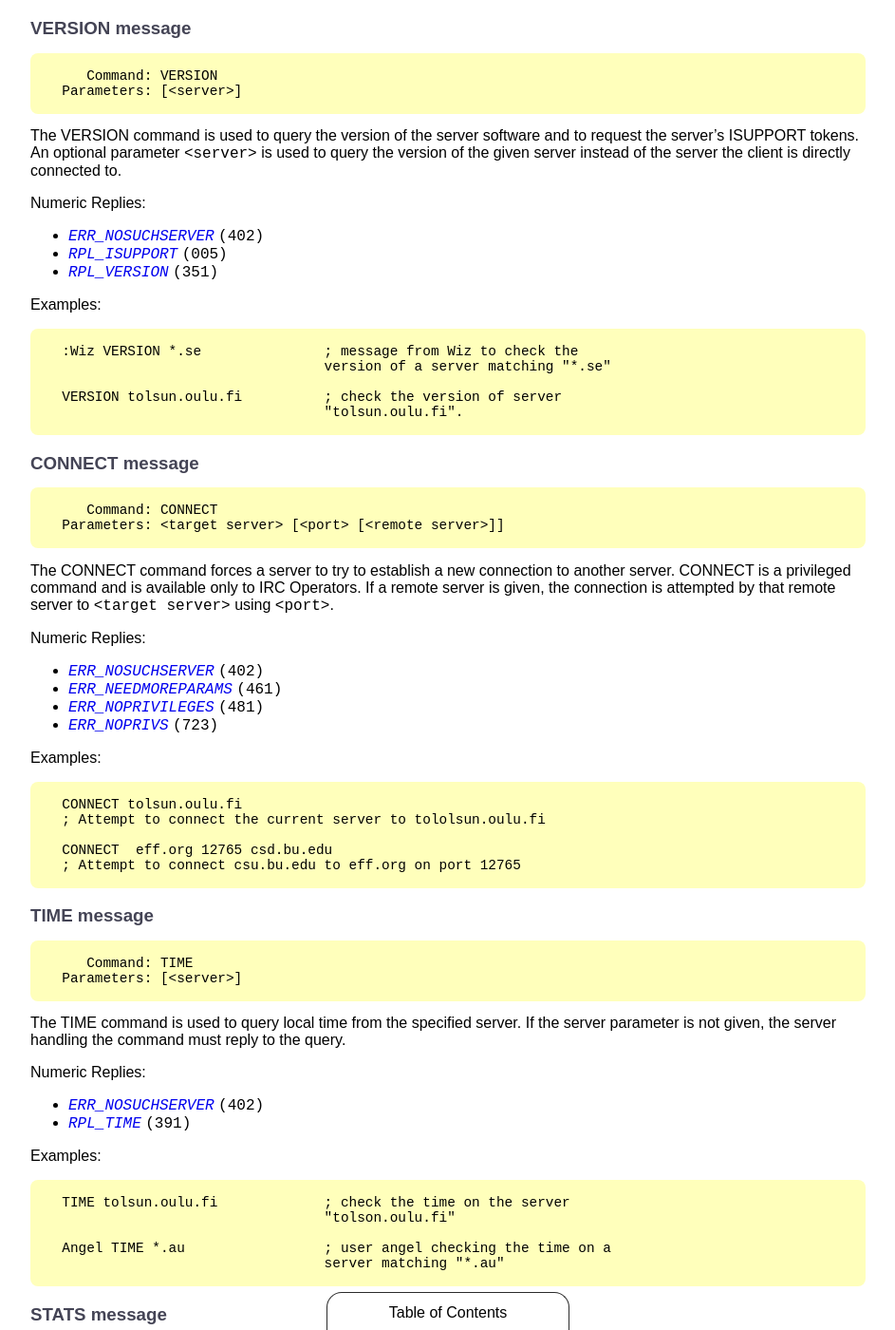
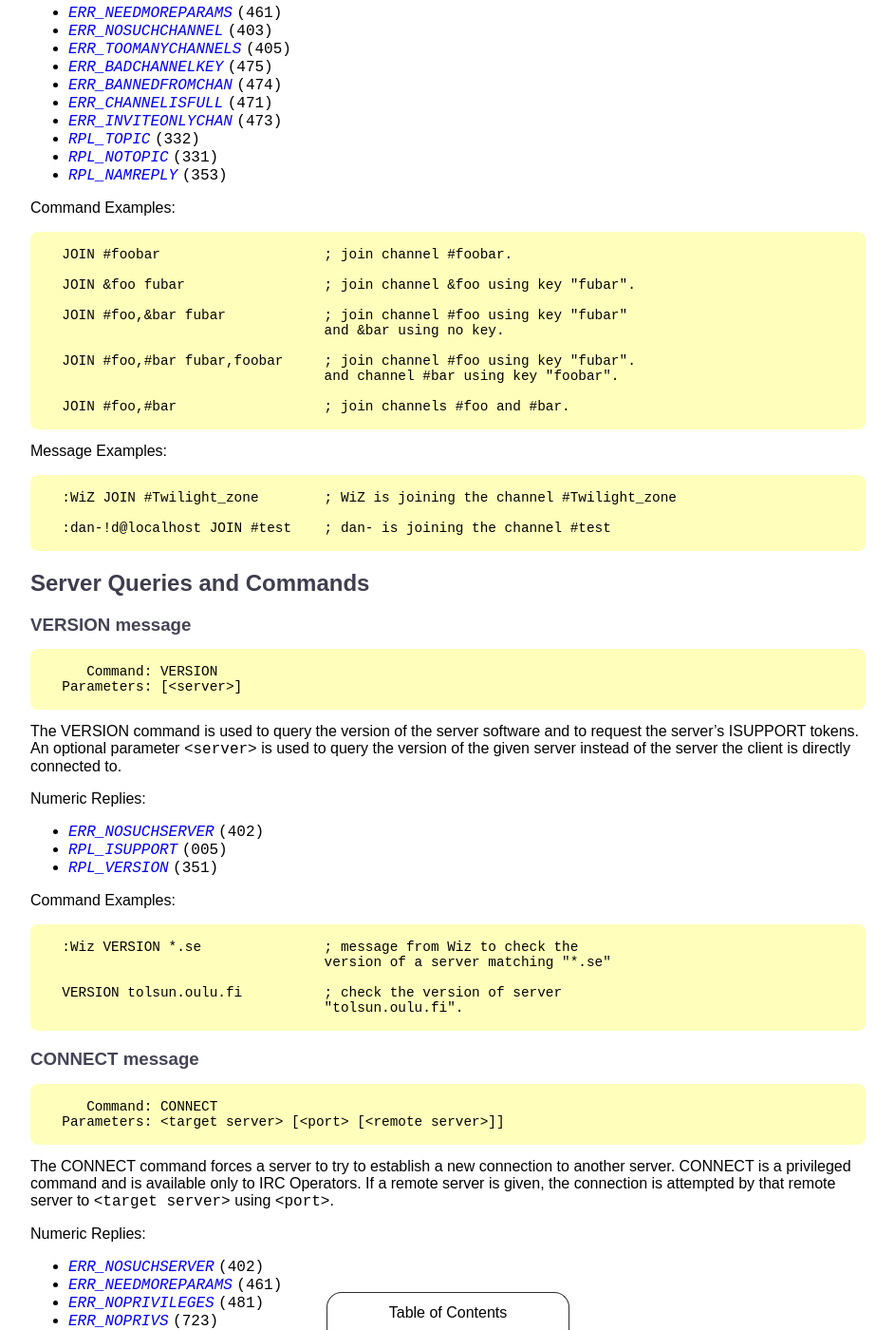
Before and after one commit to ircdocs/modern-irc, a Jekyll site: the page built from index.md, in a window 1280 px wide and 1400 px high, scrolled down 15617 px. Shown: the whole window at 95% size, without its empty margins (168-1111 px from the left). Built offline with Jekyll 4.4.1, drawn with Linux system fonts in a browser that asks for light colours; some of the changed text lies outside the part shown.

Commit message:
Separate command and message examples

```diff
--- a/index.md
+++ b/index.md
@@ -481,7 +481,7 @@ Numeric replies:
 * [`ERR_NEEDMOREPARAMS`](#errneedmoreparams-461) `(461)`
 * [`ERR_ALREADYREGISTRED`](#erralreadyregistered-462) `(462)`
 
-Example:
+Command Example:
 
       PASS secretpasswordhere
 
@@ -507,11 +507,16 @@ Numeric Replies:
 * [`ERR_NICKNAMEINUSE`](#errnicknameinuse-433) `(433)`
 * [`ERR_NICKCOLLISION`](#errnickcollision-436) `(436)`
 
-Example:
+Command Example:
 
-      NICK Wiz                  ; Introducing the new nick "Wiz".
+      NICK Wiz                  ; Requesting the new nick "Wiz".
+
+Message Examples:
 
       :WiZ NICK Kilroy          ; WiZ changed his nickname to Kilroy.
+
+      :dan-!d@localhost NICK Mamoped
+        ; dan- changed his nickname to Mamoped.
 
 ### USER message
 
@@ -535,7 +540,7 @@ Numeric Replies:
 * [`ERR_NEEDMOREPARAMS`](#errneedmoreparams-461) `(461)`
 * [`ERR_ALREADYREGISTRED`](#erralreadyregistred-462) `(462)`
 
-Examples:
+Command Examples:
 
       USER guest tolmoon tolsun :Ronnie Reagan
                                   ; No ident server
@@ -570,7 +575,7 @@ Numeric Replies:
 * [`ERR_NOOPERHOST`](#errnooperhost-491) `(491)`
 * [`RPL_YOUREOPER`](#erryoureoper-381) `(381)`
 
-Example:
+Command Example:
 
       OPER foo bar                ; Attempt to register as an operator
                                   using a username of "foo" and the password
@@ -595,9 +600,15 @@ Numeric Replies:
 
 * None
 
-Example:
+Command Example:
 
       QUIT :Gone to have lunch         ; Client exiting from the network
+
+Message Example:
+
+      dan-!d@localhost QUIT :Quit: Bye for now!
+        ; dan- is exiting the network with the message:
+        ;   "Quit: Bye for now!
 
 
 ## Channel Operations
@@ -640,6 +651,26 @@ Numeric Replies:
 * [`RPL_NOTOPIC`](#rplnotopic-331) `(331)`
 * [`RPL_NAMREPLY`](#rplnamreply-353) `(353)`
 
+Command Examples:
+
+      JOIN #foobar                    ; join channel #foobar.
+
+      JOIN &foo fubar                 ; join channel &foo using key "fubar".
+
+      JOIN #foo,&bar fubar            ; join channel #foo using key "fubar"
+                                      and &bar using no key.
+
+      JOIN #foo,#bar fubar,foobar     ; join channel #foo using key "fubar".
+                                      and channel #bar using key "foobar".
+
+      JOIN #foo,#bar                  ; join channels #foo and #bar.
+
+Message Examples:
+
+      :WiZ JOIN #Twilight_zone        ; WiZ is joining the channel #Twilight_zone
+
+      :dan-!d@localhost JOIN #test    ; dan- is joining the channel #test
+
 
 ## Server Queries and Commands
 
@@ -656,7 +687,7 @@ Numeric Replies:
 * [`RPL_ISUPPORT`](#rplisupport-005) `(005)`
 * [`RPL_VERSION`](#rplversion-351) `(351)`
 
-Examples:
+Command Examples:
 
       :Wiz VERSION *.se               ; message from Wiz to check the
                                       version of a server matching "*.se"
@@ -678,7 +709,7 @@ Numeric Replies:
 * [`ERR_NOPRIVILEGES`](#errnoprivileges-481) `(481)`
 * [`ERR_NOPRIVS`](#errnoprivs-723) `(723)`
 
-Examples:
+Command Examples:
 
       CONNECT tolsun.oulu.fi
       ; Attempt to connect the current server to tololsun.oulu.fi
@@ -698,12 +729,12 @@ Numeric Replies:
 * [`ERR_NOSUCHSERVER`](#errnosuchserver-402) `(402)`
 * [`RPL_TIME`](#rpltime-391) `(391)`
 
-Examples:
+Command Examples:
 
       TIME tolsun.oulu.fi             ; check the time on the server
                                       "tolson.oulu.fi"
 
-      Angel TIME *.au                 ; user angel checking the time on a
+      :Angel TIME *.au                ; user angel checking the time on a
                                       server matching "*.au"
 
 ### STATS message
@@ -746,7 +777,7 @@ Numeric Replies:
 * [`RPL_STATSCOMMANDS`](#rplstatscommands-212) `(212)`
 * [`RPL_ENDOFSTATS`](#rplendofstats-219) `(219)`
 
-Examples:
+Command Examples:
 
       STATS m                         ; check the command usage for the
                                       server you are connected to
```
